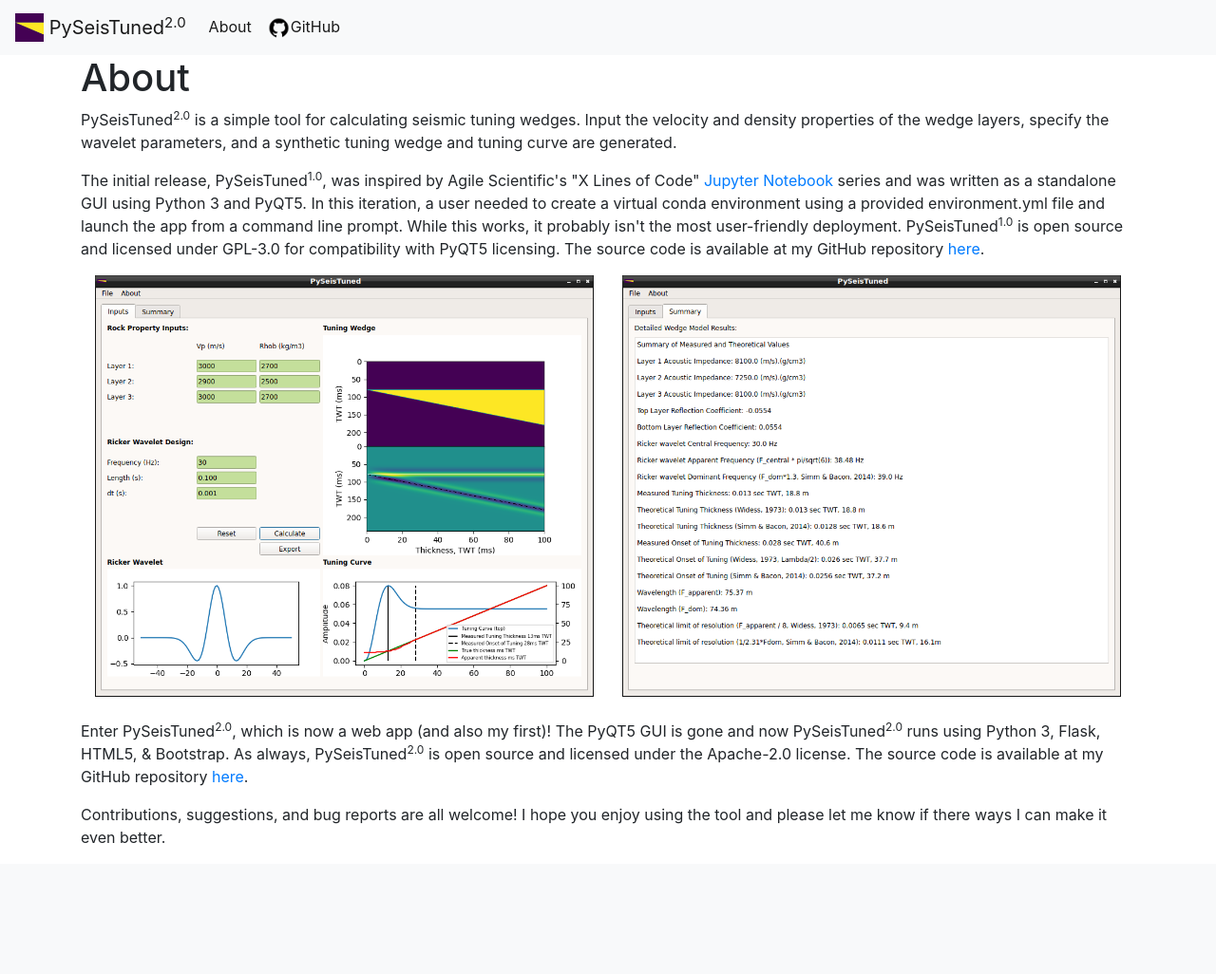
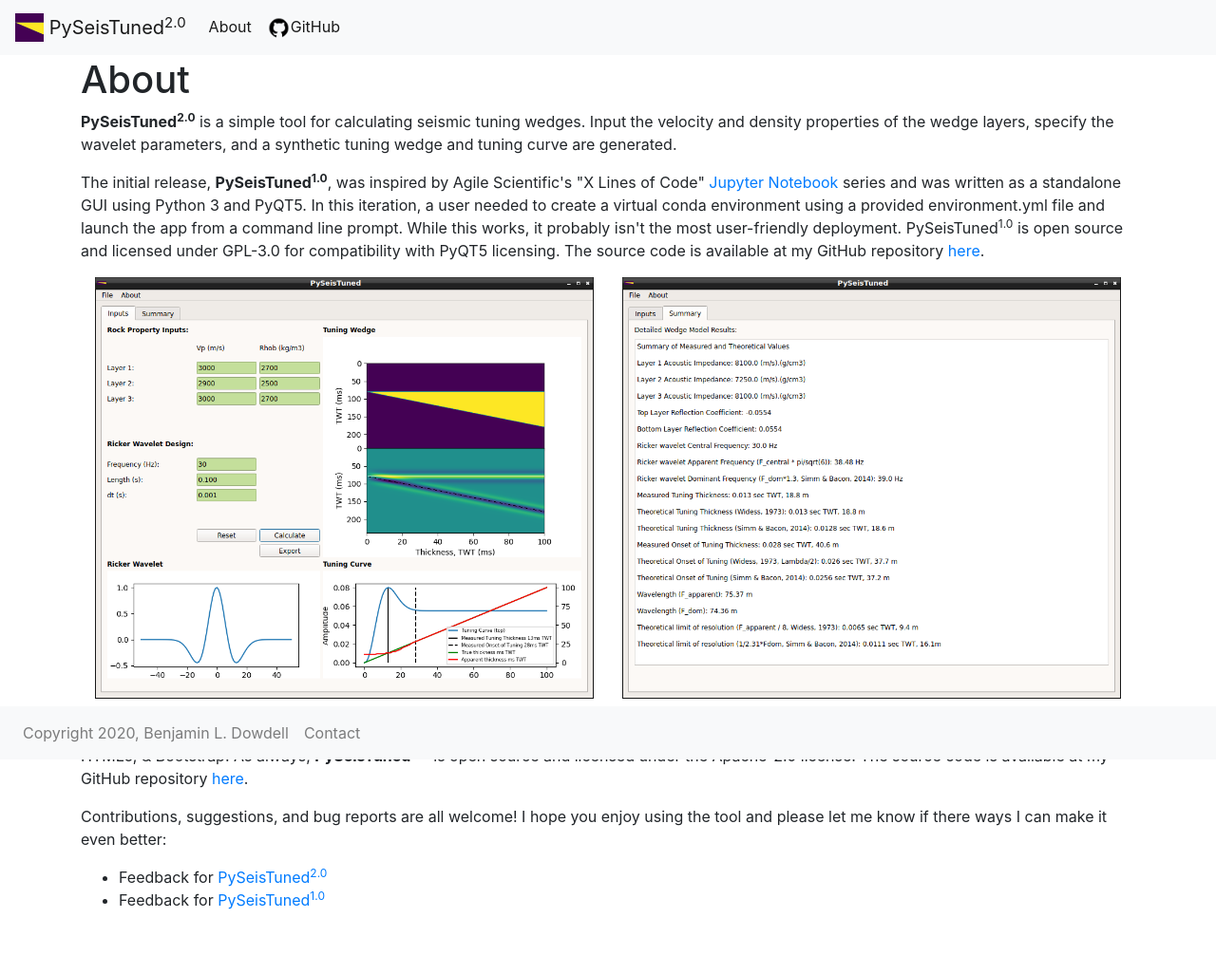
Before and after one commit to bdowdell/flask_pyseistuned, a Flask app: page /about in a window 1280 px wide. Shown: the whole page at 95% size. Before the commit the page ends 888 px from the top, so only its background shows below. Run offline with Flask 2, Linux system fonts and the light colour scheme; some libraries are stand-ins or nearby versions.

Commit message:
updates for style and adding license boilerplate

```diff
--- a/pyseistuned/pyseistuned.py
+++ b/pyseistuned/pyseistuned.py
@@ -1,4 +1,20 @@
 #!/usr/bin/env python
+
+"""
+Copyright 2020, Benjamin L. Dowdell
+
+Licensed under the Apache License, Version 2.0 (the "License");
+you may not use this file except in compliance with the License.
+You may obtain a copy of the License at:
+
+    http://www.apache.org/licenses/LICENSE-2.0
+
+Unless required by applicable law or agreed to in writing, software
+distributed under the License is distributed "AS IS" BASIS,
+WITHOUT WARRANTIES OR CONDITIONS OF ANY KIND, either express or implied.
+See the License for the specific language governing permissions and
+limitations under the License.
+"""
 
 from flask import Flask, render_template
 
--- a/pyseistuned/templates/about.html
+++ b/pyseistuned/templates/about.html
@@ -1,14 +1,29 @@
+<!--
+Copyright 2020, Benjamin L. Dowdell
+
+Licensed under the Apache License, Version 2.0 (the "License");
+you may not use this file except in compliance with the License.
+You may obtain a copy of the License at:
+
+    http://www.apache.org/licenses/LICENSE-2.0
+
+Unless required by applicable law or agreed to in writing, software
+distributed under the License is distributed "AS IS" BASIS,
+WITHOUT WARRANTIES OR CONDITIONS OF ANY KIND, either express or implied.
+See the License for the specific language governing permissions and
+limitations under the License.
+-->
 {% extends 'base.html' %}
 
 {% block content %}
     <h1>{% block title %} About {% endblock %}</h1>
     <p>
-        PySeisTuned<sup>2.0</sup> is a simple tool for calculating seismic tuning wedges. Input the velocity and density
+        <strong>PySeisTuned<sup>2.0</sup></strong> is a simple tool for calculating seismic tuning wedges. Input the velocity and density
         properties of the wedge layers, specify the wavelet parameters, and a synthetic tuning wedge and tuning
         curve are generated.
     </p>
     <p>
-        The initial release, PySeisTuned<sup>1.0</sup>, was inspired by Agile Scientific's "X Lines of Code"
+        The initial release, <strong>PySeisTuned<sup>1.0</sup></strong>, was inspired by Agile Scientific's "X Lines of Code"
         <a href="https://github.com/agile-geoscience/xlines/blob/master/notebooks/00_Synthetic_wedge_model.ipynb" target="_blank">
             Jupyter Notebook</a>
         series and was written as a standalone GUI using Python 3 and PyQT5. In this iteration, a user needed
@@ -28,13 +43,23 @@
         </div>
     </div><br />
     <p>
-        Enter PySeisTuned<sup>2.0</sup>, which is now a web app (and also my first)! The PyQT5 GUI is gone and now
-        PySeisTuned<sup>2.0</sup> runs using Python 3, Flask, HTML5, & Bootstrap. As always, PySeisTuned<sup>2.0</sup>
+        Enter <strong>PySeisTuned<sup>2.0</sup></strong>, which is now a web app (and also my first)! The PyQT5 GUI is gone and now
+        PySeisTuned<sup>2.0</sup> runs using Python 3, Flask, HTML5, & Bootstrap. As always, <strong>PySeisTuned<sup>2.0</sup></strong>
         is open source and licensed under the Apache-2.0 license.  The source code is available at my GitHub repository
         <a href="https://github.com/bdowdell/flask_pyseistuned" target="_blank">here</a>.
     </p>
     <p>
         Contributions, suggestions, and bug reports are all welcome! I hope you enjoy using the tool and please
-        let me know if there ways I can make it even better.
+        let me know if there ways I can make it even better:
     </p>
+    <ul>
+        <li>
+            Feedback for <a href="https://github.com/bdowdell/flask_pyseistuned/issues" target="_blank">
+            PySeisTuned<sup>2.0</sup></a>
+        </li>
+        <li>
+            Feedback for <a href="https://github.com/bdowdell/PySeisTuned/issues" target="_blank">
+            PySeisTuned<sup>1.0</sup></a>
+        </li>
+    </ul>
 {% endblock %}
--- a/pyseistuned/templates/base.html
+++ b/pyseistuned/templates/base.html
@@ -1,5 +1,20 @@
 <!DOCTYPE html>
 <html lang="en">
+<!--
+Copyright 2020, Benjamin L. Dowdell
+
+Licensed under the Apache License, Version 2.0 (the "License");
+you may not use this file except in compliance with the License.
+You may obtain a copy of the License at:
+
+    http://www.apache.org/licenses/LICENSE-2.0
+
+Unless required by applicable law or agreed to in writing, software
+distributed under the License is distributed "AS IS" BASIS,
+WITHOUT WARRANTIES OR CONDITIONS OF ANY KIND, either express or implied.
+See the License for the specific language governing permissions and
+limitations under the License.
+-->
 <head>
     <!-- Required meta tags -->
     <meta charset="UTF-8">
@@ -11,7 +26,7 @@
     <title>{% block title %} {% endblock %}</title>
 </head>
 <body>
-    <nav class="navbar navbar-expand-md navbar-light bg-light">
+    <nav class="navbar fixed-top navbar-expand-md navbar-light bg-light">
         <a class="navbar-brand" href="{{ url_for('index')}}">
             <img src="../static/img/wedge.png" width="30" height="30" class="d-inline-block align-top" alt="" loading="lazy">
             PySeisTuned<sup>2.0</sup>
@@ -28,7 +43,19 @@
             </div>
         </div>
     </nav>
-    <div class="container">
+    <nav class="navbar fixed-bottom navbar-expand-sm navbar-light bg-light">
+        <button class="navbar-toggler" type="button" data-toggle="collapse" data-target="#footer" aria-controls="footer" aria-expanded="false" aria-label="Toggle navigation">
+            <span class="navbar-toggler-icon"></span>
+        </button>
+        <div class="collapse navbar-collapse" id="footer">
+            <div class="navbar-nav">
+                <a class="nav-link" href="https://github.com/bdowdell/flask_pyseistuned/blob/master/LICENSE">
+                    Copyright 2020, Benjamin L. Dowdell</a>
+                <a class="nav-link" href="#">Contact</a>
+            </div>
+        </div>
+    </nav>
+    <div class="container" style="padding-top:60px; padding-bottom:50px">
         {% block content %} {% endblock %}
     </div>
 
```
Also changed, not shown: pyseistuned/run.py (+16 -0 lines), pyseistuned/templates/index.html (+15 -0 lines).
